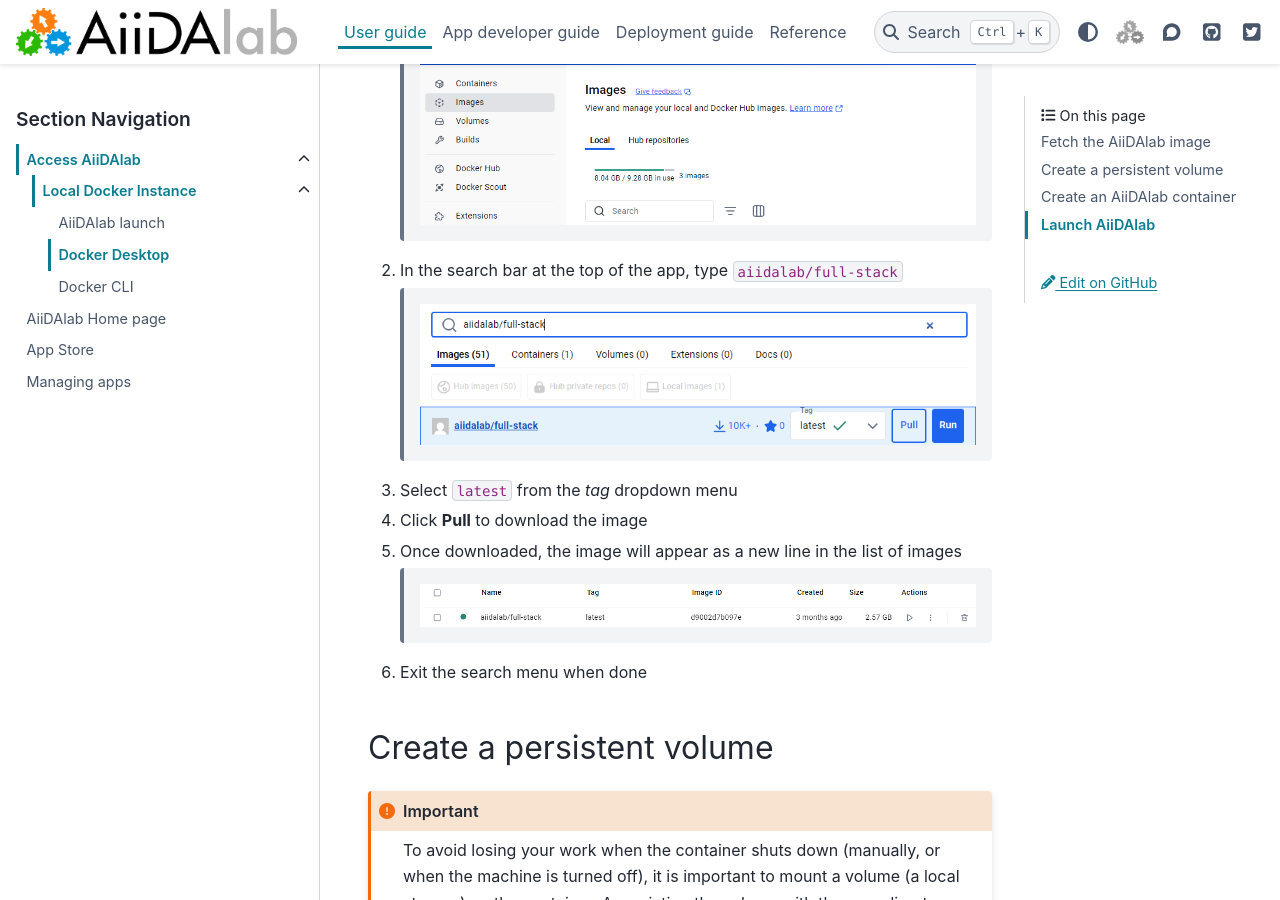
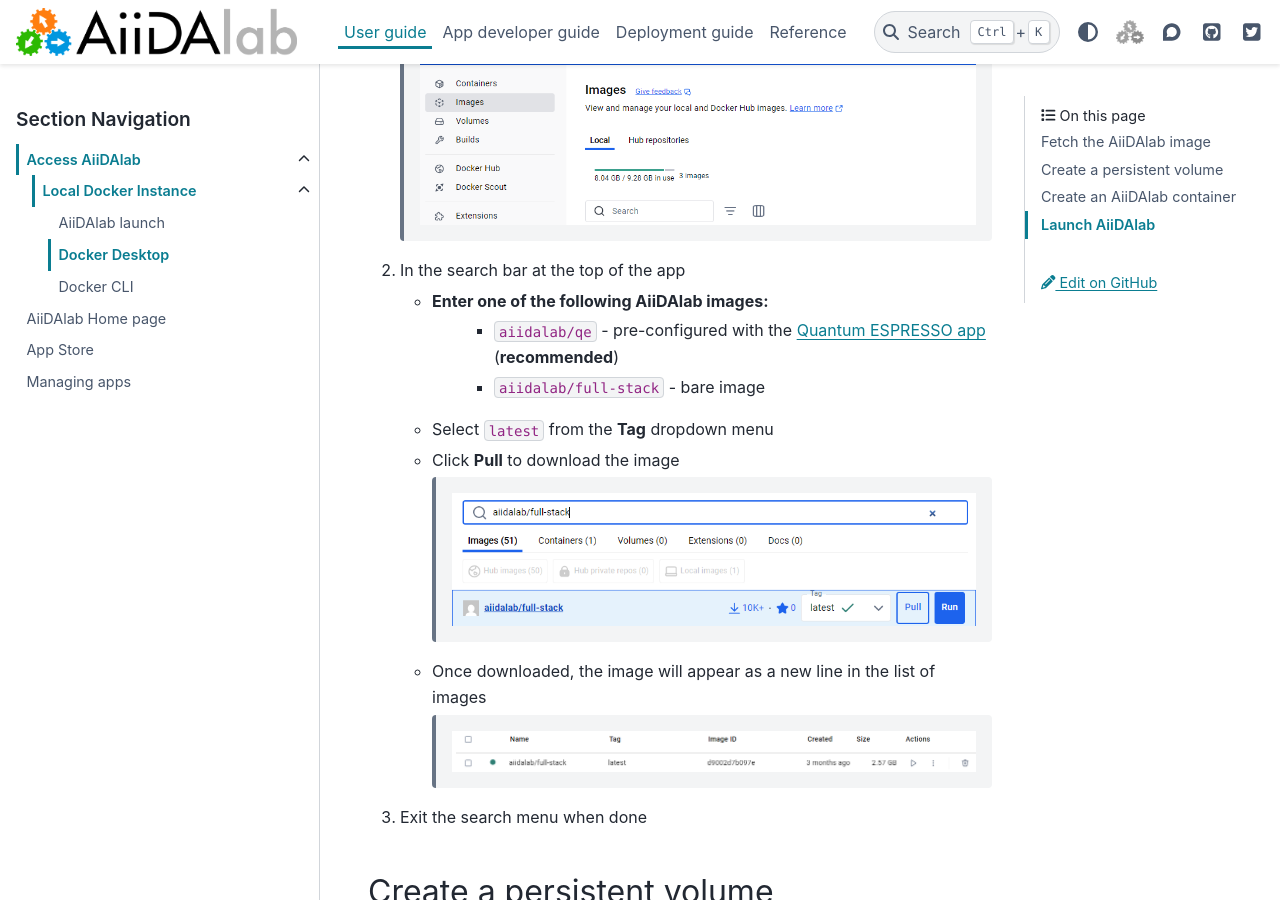
Before and after one commit to aiidalab/aiidalab, a Sphinx documentation site: the page built from docs/source/usage/access/desktop.rst, in a window 1280 px wide and 900 px high, scrolled down 518 px. Built offline with Sphinx 7.4.7 and the PyData theme 0.15.4, drawn with Linux system fonts in a browser that asks for light colours; pages that are not in the unit, such as notebooks, are missing from menus.

Commit message:
Recommend aiidalab/qe image (#463)
By request, adjusting the image selection sections to recommend the `aiidalab/qe` image

```diff
--- a/docs/source/usage/access/desktop.rst
+++ b/docs/source/usage/access/desktop.rst
@@ -19,16 +19,21 @@ Fetch the AiiDAlab image
          :align: center
          :alt: Docker images
 
-#. In the search bar at the top of the app, type ``aiidalab/full-stack``
+#. In the search bar at the top of the app
+
+   * Enter one of the following AiiDAlab images:
+      * ``aiidalab/qe`` - pre-configured with the `Quantum ESPRESSO app <https://aiidalab-qe.readthedocs.io/index.html>`_ (**recommended**)
+      * ``aiidalab/full-stack`` - bare image
+
+   * Select ``latest`` from the **Tag** dropdown menu
+   * Click **Pull** to download the image
 
       .. image:: include/image-search.png
          :width: 100%
          :align: center
          :alt: Image search
 
-#. Select ``latest`` from the *tag* dropdown menu
-#. Click **Pull** to download the image
-#. Once downloaded, the image will appear as a new line in the list of images
+   * Once downloaded, the image will appear as a new line in the list of images
 
       .. image:: include/image-row.png
          :width: 100%
@@ -83,8 +88,8 @@ Create an AiiDAlab container
 #. Choose a local port from which to communicate with the container's 8888 port (e.g. ``8888``)
 #. Associate your new volumes with the corresponding container directories
 
-   #. ``aiidalab_home`` --> ``/home/jovyan``
-   #. ``aiidalab_conda`` --> ``/home/jovyan/.conda``
+   * ``aiidalab_home`` --> ``/home/jovyan``
+   * ``aiidalab_conda`` --> ``/home/jovyan/.conda``
 
 #. Click **Run** to start the container
 
```
Also changed, not shown: docs/source/usage/access/launch.rst (+10 -2 lines).
